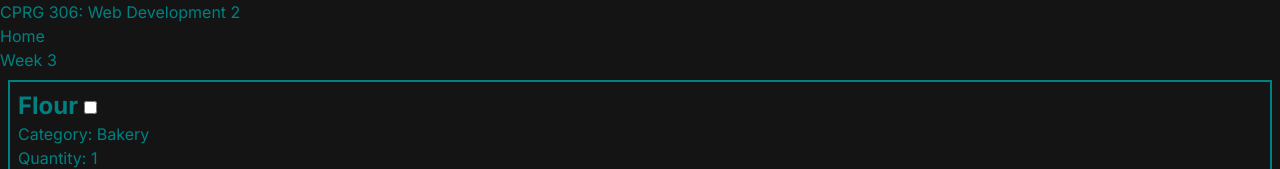
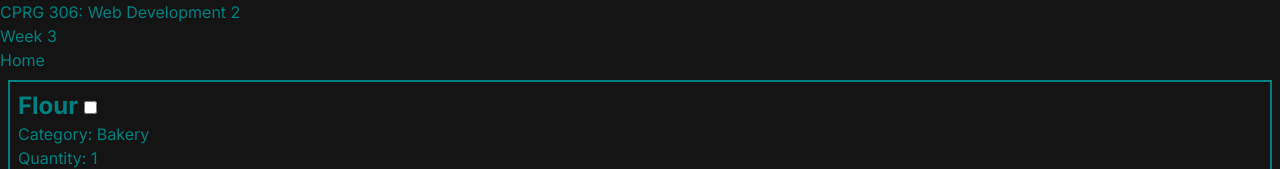
Before and after one commit to Ders-vm/cprg306-assignments, a Next.js app: page /week-3 in a window 1280 px wide. Shown: the top 169 px of the page. Built offline with nearby package versions, Linux system fonts and the light colour scheme.

Commit message:
finally got the home button working

```diff
--- /dev/null
+++ b/app/Functions/home.js
@@ -0,0 +1,8 @@
+import Link from 'next/link';
+export default function HomeButton() {
+  return (
+    <Link href="/">
+      Home
+    </Link>
+  );
+}
--- a/app/week-3/page.js
+++ b/app/week-3/page.js
@@ -1,13 +1,13 @@
 import ItemList from "./item-list";
 import Link from 'next/link';
+import HomeButton from "../Functions/home";
 
 export default function Page() {
     return (
       <main>
         <h1> CPRG 306: Web Development 2 </h1>
-        <Link href="/"> Home </Link>
         <h2> Week 3 </h2>
-
+        <HomeButton/>
         <ItemList/>
       </main>
     );
```
